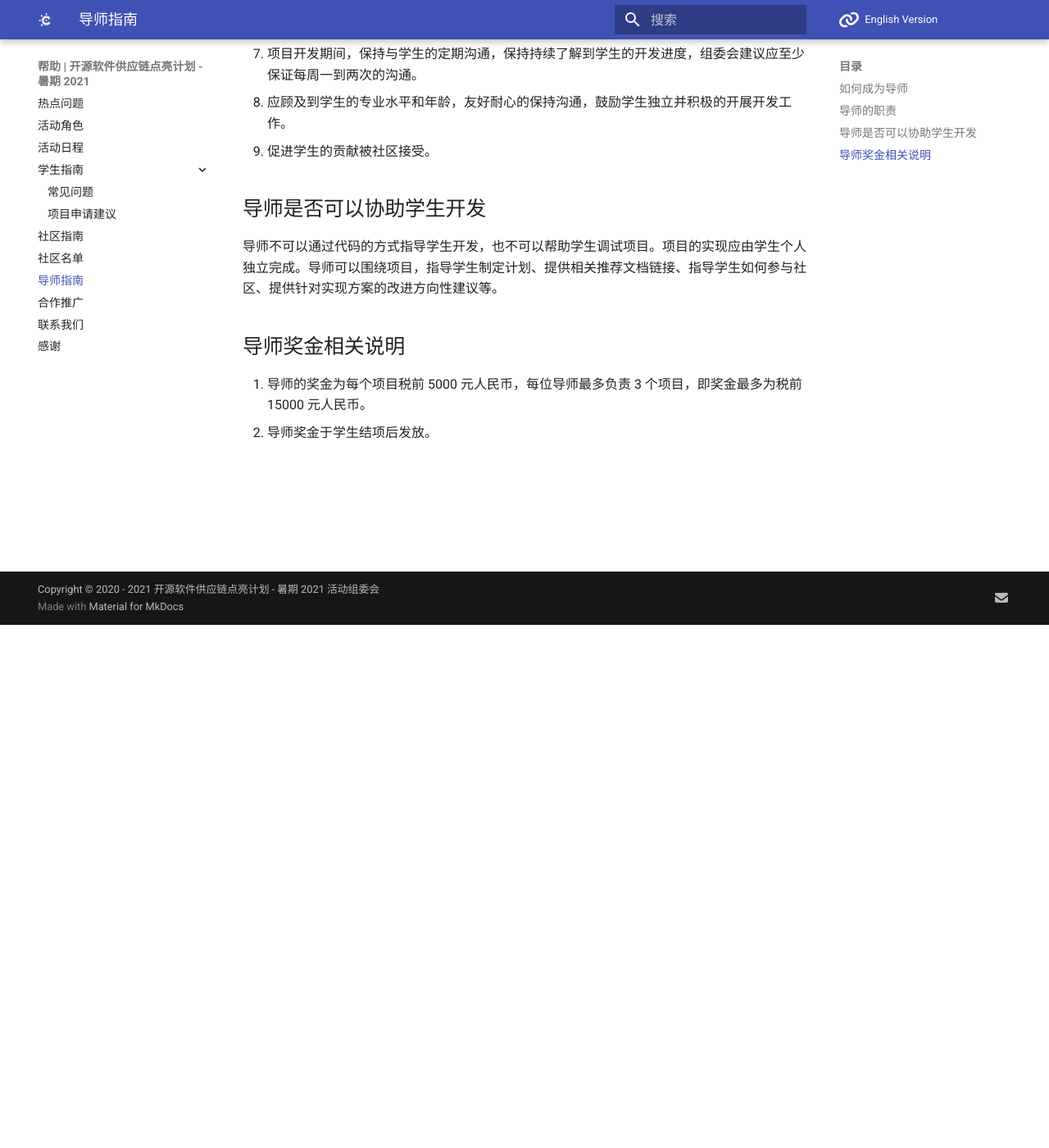
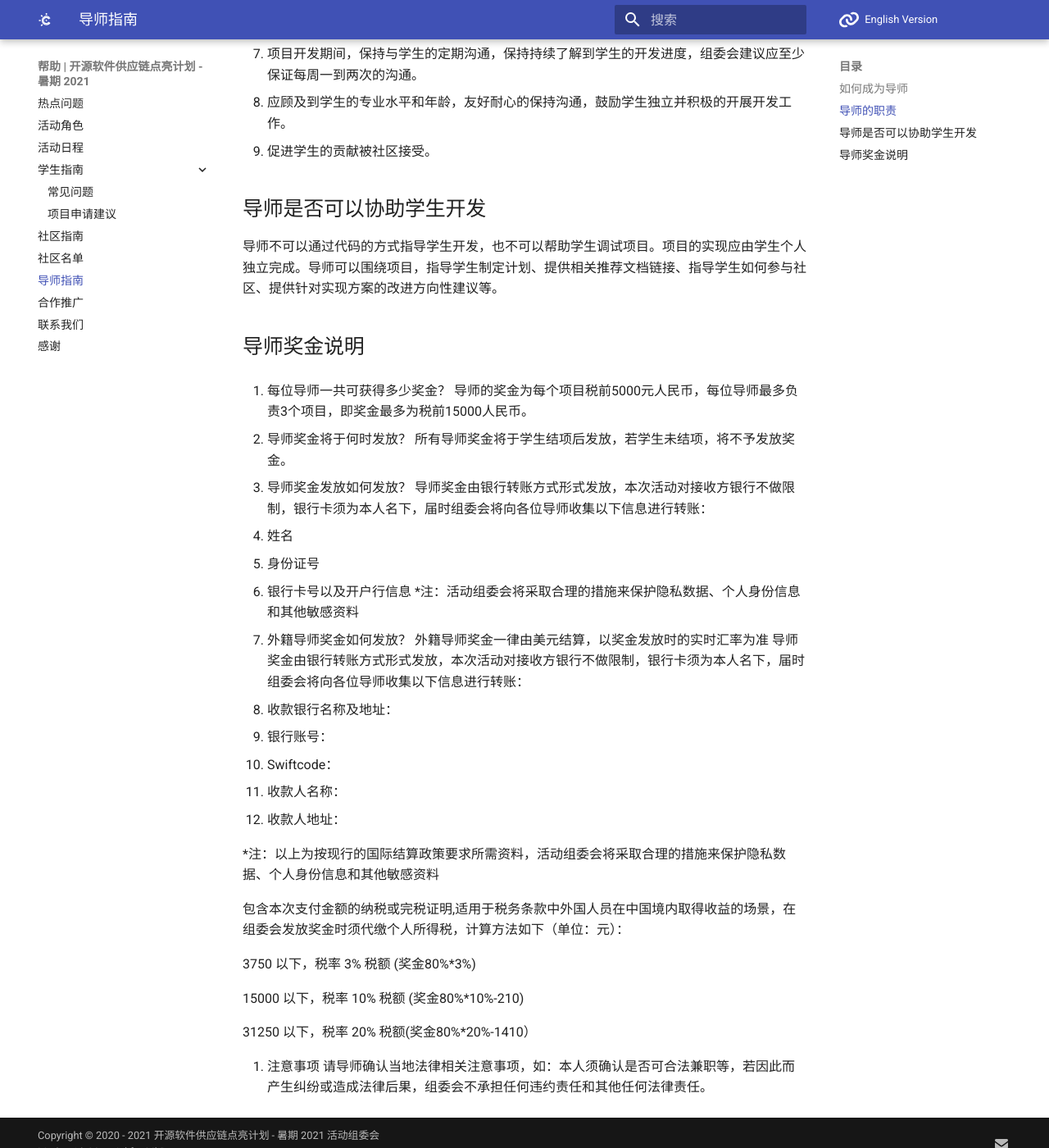
Before and after one commit to summer-ospp/help, an MkDocs documentation site: the page built from docs/mentor.md, in a window 1280 px wide and 1400 px high, scrolled down 638 px. Shown: the whole window at 82% size. Built offline with MkDocs 1.6.1 and Material for MkDocs 9.7.7, drawn with Linux system fonts in a browser that asks for light colours; comment, search, counter and statistics services are not loaded.

Commit message:
Update mentor.md

```diff
--- a/docs/mentor.md
+++ b/docs/mentor.md
@@ -22,7 +22,39 @@
 
 导师不可以通过代码的方式指导学生开发，也不可以帮助学生调试项目。项目的实现应由学生个人独立完成。导师可以围绕项目，指导学生制定计划、提供相关推荐文档链接、指导学生如何参与社区、提供针对实现方案的改进方向性建议等。
 
-## 导师奖金相关说明
+## 导师奖金说明
 
-1. 导师的奖金为每个项目税前 5000 元人民币，每位导师最多负责 3 个项目，即奖金最多为税前 15000 元人民币。
-2. 导师奖金于学生结项后发放。
+1. 每位导师一共可获得多少奖金？
+导师的奖金为每个项目税前5000元人民币，每位导师最多负责3个项目，即奖金最多为税前15000人民币。
+
+2. 导师奖金将于何时发放？
+所有导师奖金将于学生结项后发放，若学生未结项，将不予发放奖金。
+
+3. 导师奖金发放如何发放？
+导师奖金由银行转账方式形式发放，本次活动对接收方银行不做限制，银行卡须为本人名下，届时组委会将向各位导师收集以下信息进行转账：
+- 姓名
+- 身份证号
+- 银行卡号以及开户行信息
+*注：活动组委会将采取合理的措施来保护隐私数据、个人身份信息和其他敏感资料
+
+4. 外籍导师奖金如何发放？
+外籍导师奖金一律由美元结算，以奖金发放时的实时汇率为准
+导师奖金由银行转账方式形式发放，本次活动对接收方银行不做限制，银行卡须为本人名下，届时组委会将向各位导师收集以下信息进行转账：
+ - 收款银行名称及地址：
+ - 银行账号：
+- Swiftcode：
+- 收款人名称：
+- 收款人地址：
+
+  *注：以上为按现行的国际结算政策要求所需资料，活动组委会将采取合理的措施来保护隐私数据、个人身份信息和其他敏感资料
+
+  包含本次支付金额的纳税或完税证明,适用于税务条款中外国人员在中国境内取得收益的场景，在组委会发放奖金时须代缴个人所得税，计算方法如下（单位：元）：
+
+  3750 以下，税率 3% 税额 (奖金80%*3%)
+
+  15000 以下，税率 10% 税额 (奖金80%*10%-210)
+
+  31250 以下，税率 20% 税额(奖金80%*20%-1410）
+
+5. 注意事项
+请导师确认当地法律相关注意事项，如：本人须确认是否可合法兼职等，若因此而产生纠纷或造成法律后果，组委会不承担任何违约责任和其他任何法律责任。
```
